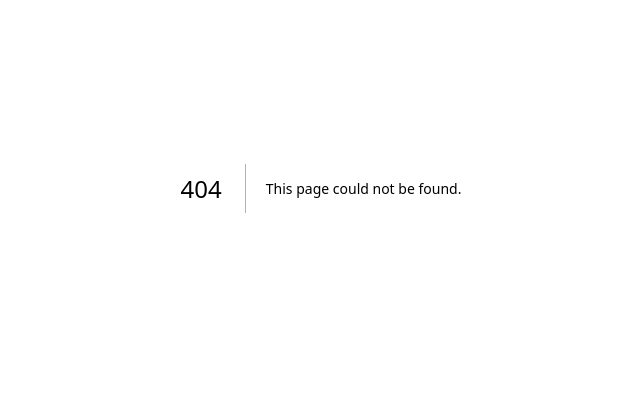
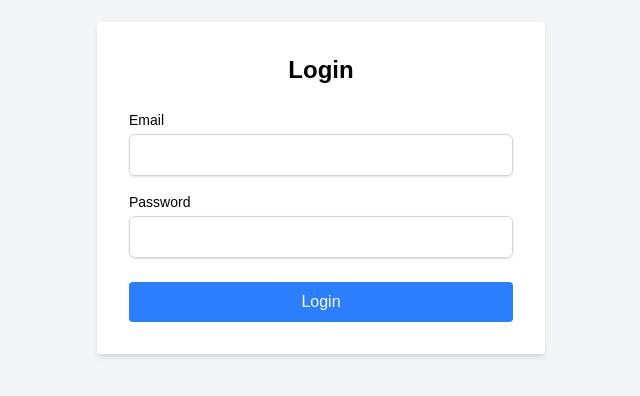
Before and after one commit to rmmir/whiteboard-hub, a Next.js app: page /login in a window 1280 px wide. Before the commit this address had no page. Shown: the part 212-608 px from the top of the page, without its empty margins (319-959 px from the left). Built offline with nearby package versions, Linux system fonts and the light colour scheme.

Commit message:
feat: added login page

```diff
--- a/package.json
+++ b/package.json
@@ -20,12 +20,15 @@
     "dependencies": {
         "@excalidraw/excalidraw": "^0.18.0",
         "@libsql/client": "^0.15.0",
+        "@tanstack/react-query": "^5.70.0",
+        "axios": "^1.8.4",
         "bcrypt": "^5.1.1",
         "drizzle-orm": "^0.40.1",
         "jose": "^6.0.10",
         "next": "15.2.2",
         "react": "^19.0.0",
         "react-dom": "^19.0.0",
+        "react-hook-form": "^7.55.0",
         "sqlite3": "^5.1.7",
         "zod": "^3.24.2"
     },
--- a/src/app/(hub)/page.tsx
+++ b/src/app/(dashboard)/page.tsx
@@ -2,10 +2,10 @@ import ExcalidrawWrapper from '@/app/components/ExcalidrawWrapper';
 
 export default function Home() {
     return (
-        <div className="grid grid-rows-[20px_1fr_20px] items-center justify-items-center min-h-screen p-8 pb-20 gap-16 sm:p-20 font-[family-name:var(--font-geist-sans)]">
+        <>
             <main className="flex flex-col gap-[32px] row-start-2 items-center sm:items-start">
                 <ExcalidrawWrapper />
             </main>
-        </div>
+        </>
     );
 }
--- a/src/app/layout.tsx
+++ b/src/app/layout.tsx
@@ -1,5 +1,7 @@
 import type { Metadata } from 'next';
 import { Geist, Geist_Mono } from 'next/font/google';
+
+import { Providers } from "../providers";
 import './globals.css';
 
 const geistSans = Geist({
@@ -25,7 +27,9 @@ export default function RootLayout({
     return (
         <html lang="en">
             <body className={`${geistSans.variable} ${geistMono.variable} antialiased`}>
-                {children}
+                <Providers>
+                    {children}
+                </Providers>
             </body>
         </html>
     );
--- /dev/null
+++ b/src/app/login/page.tsx
@@ -0,0 +1,91 @@
+'use client';
+
+import axios from 'axios';
+import { useForm } from 'react-hook-form';
+import { useRouter } from 'next/navigation';
+import { useMutation } from '@tanstack/react-query';
+
+type LoginFormInputs = {
+    email: string;
+    password: string;
+};
+
+export default function LoginForm() {
+    const { register, handleSubmit, formState: { errors } } = useForm<LoginFormInputs>();
+    const router = useRouter();
+    const mutation = useMutation({
+        mutationFn: (data: LoginFormInputs) => {
+            return axios.post('/api/auth/login', data);
+        },
+        onSuccess: () => {
+            router.push('/');
+        },
+        onError: (error: unknown) => {
+            console.error('Login failed:', error);
+        },
+    });
+
+    const onSubmit = (data: LoginFormInputs) => {
+        mutation.mutate(data);
+    };
+
+    return (
+        <div className="flex min-h-screen items-center justify-center bg-gray-100">
+            <div className="w-full max-w-md p-8 bg-white rounded shadow-md">
+                <h1 className="text-2xl font-bold text-center mb-6 text-black">Login</h1>
+                <form onSubmit={handleSubmit(onSubmit)}>
+                    <div className="mb-4">
+                        <label htmlFor="email" className="block text-sm font-medium text-black">
+                            Email
+                        </label>
+                        <input
+                            type="email"
+                            id="email"
+                            {...register('email', { required: 'Email is required' })}
+                            className={`mt-1 block w-full px-3 py-2 border text-black ${
+                                errors.email ? 'border-red-500' : 'border-gray-300'
+                            } rounded-md shadow-sm focus:outline-none focus:ring-blue-500 focus:border-blue-500`}
+                         />
+                         {errors.email && (
+                            <p className="mt-1 text-sm text-red-500">{errors.email.message}</p>
+                        )}
+                    </div>
+                    <div className="mb-6">
+                        <label htmlFor="password" className="block text-sm font-medium text-black">
+                            Password
+                        </label>
+                        <input
+                            type="password"
+                            id="password"
+                            {...register('password', { required: 'Password is required' })}
+                            className={`mt-1 block w-full px-3 py-2 border text-black ${
+                                errors.password ? 'border-red-500' : 'border-gray-300'
+                            } rounded-md shadow-sm focus:outline-none focus:ring-blue-500 focus:border-blue-500`}
+                        />
+                        {errors.password && (
+                            <p className="mt-1 text-sm text-red-500">{errors.password.message}</p>
+                        )}
+                    </div>
+                    <button
+                        type="submit"
+                        disabled={mutation.isPending}
+                        className={`w-full py-2 px-4 rounded ${
+                            mutation.isPending
+                                ? 'bg-gray-400 cursor-not-allowed'
+                                : 'bg-blue-500 text-white hover:bg-blue-600'
+                        } focus:outline-none focus:ring-2 focus:ring-blue-500 focus:ring-offset-2`}
+                    >
+                        {mutation.isPending ? 'Logging in...' : 'Login'}
+                    </button>
+                </form>
+                {mutation.isError && (
+                    <p className="mt-4 text-sm text-red-500 text-center">
+                        {mutation.error instanceof Error
+                            ? mutation.error.message
+                            : 'An error occurred. Please try again.'}
+                    </p>
+                )}
+            </div>
+        </div>
+    );
+}
--- a/src/middleware.ts
+++ b/src/middleware.ts
@@ -10,12 +10,15 @@ export default async function middleware(req: NextRequest) {
     const session = await validateSession(req);
     const path = req.nextUrl.pathname;
 
-    if (path.startsWith('/hub') && !session?.userId) {
-        return NextResponse.redirect(new URL('/login', req.nextUrl));
+    if (!session?.userId) {
+        if (path.startsWith('/login') || path.startsWith('/register')) {
+            return NextResponse.next();
+        }
+        return NextResponse.redirect(new URL('/login', req.url));
     }
 
-    if ((path === '/login' || path === '/register') && session?.userId) {
-        return NextResponse.redirect(new URL('/hub', req.nextUrl));
+    if ((path.startsWith('/login') || path.startsWith('/register')) && session?.userId) {
+        return NextResponse.redirect(new URL('/', req.url));
     }
 
     return NextResponse.next();
@@ -23,5 +26,5 @@ export default async function middleware(req: NextRequest) {
 
 // Define route matchers for middleware to be applied
 export const config = {
-    matcher: ['/hub/:path*', '/login', '/register'],
+    matcher: ['/', '/login', '/register'],
 };
--- /dev/null
+++ b/src/providers.tsx
@@ -0,0 +1,12 @@
+"use client";
+
+import { QueryClient, QueryClientProvider } from "@tanstack/react-query";
+import { useState } from "react";
+
+export function Providers({ children }: { children: React.ReactNode }) {
+  const [queryClient] = useState(() => new QueryClient());
+
+  return (
+    <QueryClientProvider client={queryClient}>{children}</QueryClientProvider>
+  );
+}
```
Also changed, not shown: 1 other file (tests, documents, lock files or other folders).
